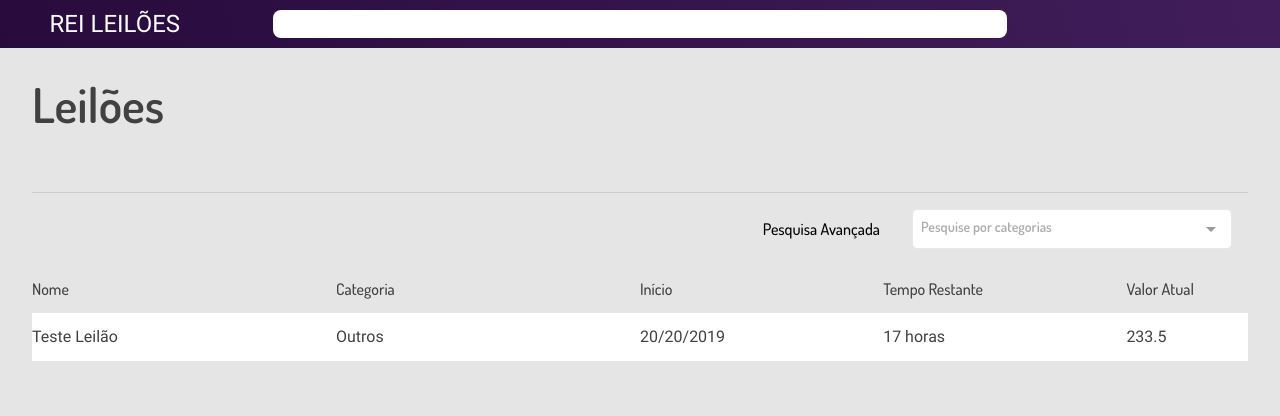
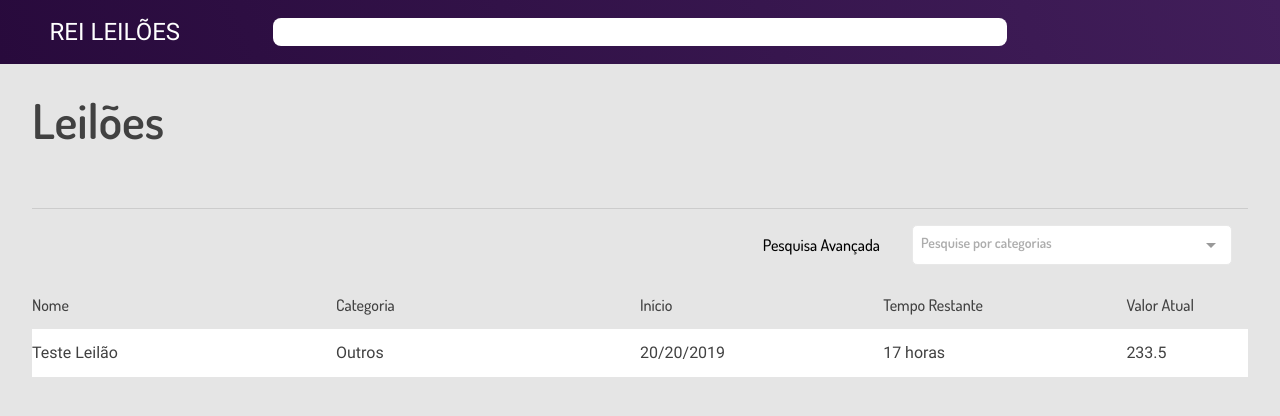
Before and after one commit to thalesburakowski/ReiLeiloesFront, a Vue app: page / in a window 1280 px wide. Shown: the top 416 px of the page. Built offline with nearby package versions, Linux system fonts and the light colour scheme.

Commit message:
variables.scss: tmanho do header aumentado

```diff
--- a/src/assets/styles/variables.scss
+++ b/src/assets/styles/variables.scss
@@ -6,5 +6,5 @@ $red-dark: #D23C28;
 $purple-light: #411E5A;
 $purple-dark: #280A3C;
 $border-color: #CCCCCC;
-$topbar-height: 3rem;
+$topbar-height: 4rem;
 $sidebar-width: 5vw;
```
